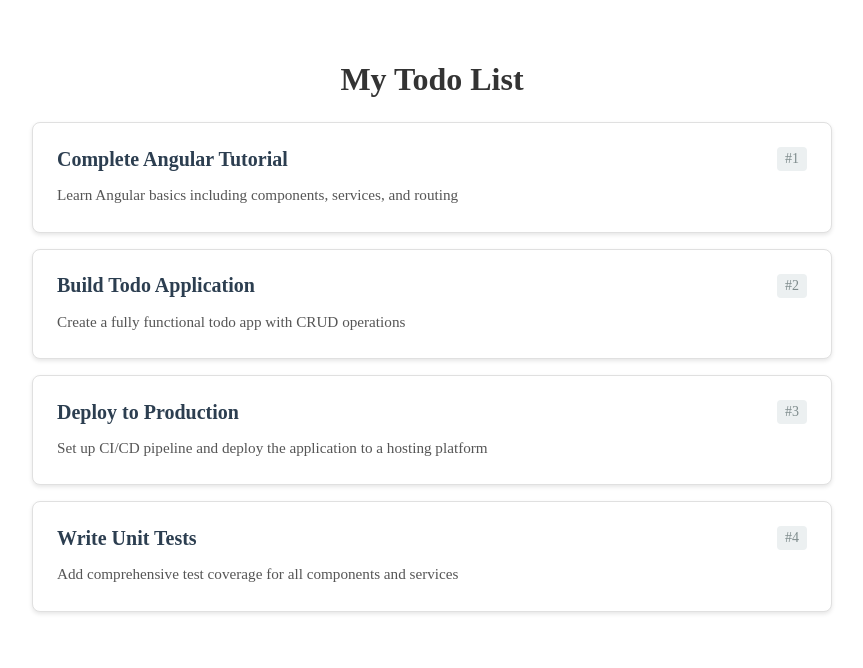
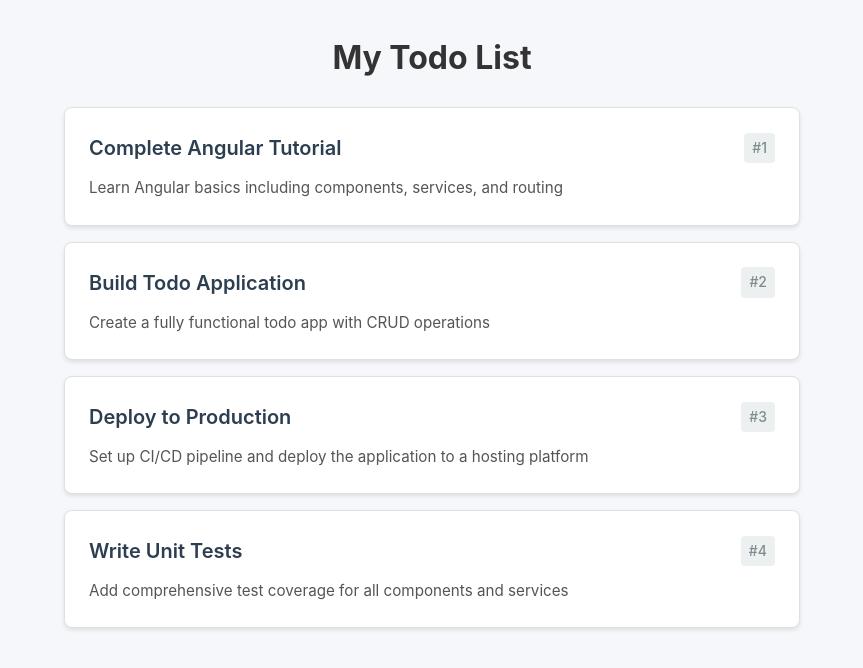
Before and after one commit to 2advancesolutions/Venus-Angular-Todo-None-Human, an Angular app: page / in a window 1280 px wide. Shown: the top 668 px of the page, without its empty margins (208-1071 px from the left). Built offline with nearby package versions, Linux system fonts and the light colour scheme.

Commit message:
wip: step-2: round 10 [styles.css]

```diff
--- a/src/styles.css
+++ b/src/styles.css
@@ -1 +1,15 @@
 /* You can add global styles to this file, and also import other style files */
+
+* {
+  margin: 0;
+  padding: 0;
+  box-sizing: border-box;
+}
+
+body {
+  font-family: -apple-system, BlinkMacSystemFont, 'Segoe UI', Roboto, 'Helvetica Neue', Arial, sans-serif;
+  background: #f5f7fa;
+  color: #333;
+  line-height: 1.6;
+  min-height: 100vh;
+}
```
